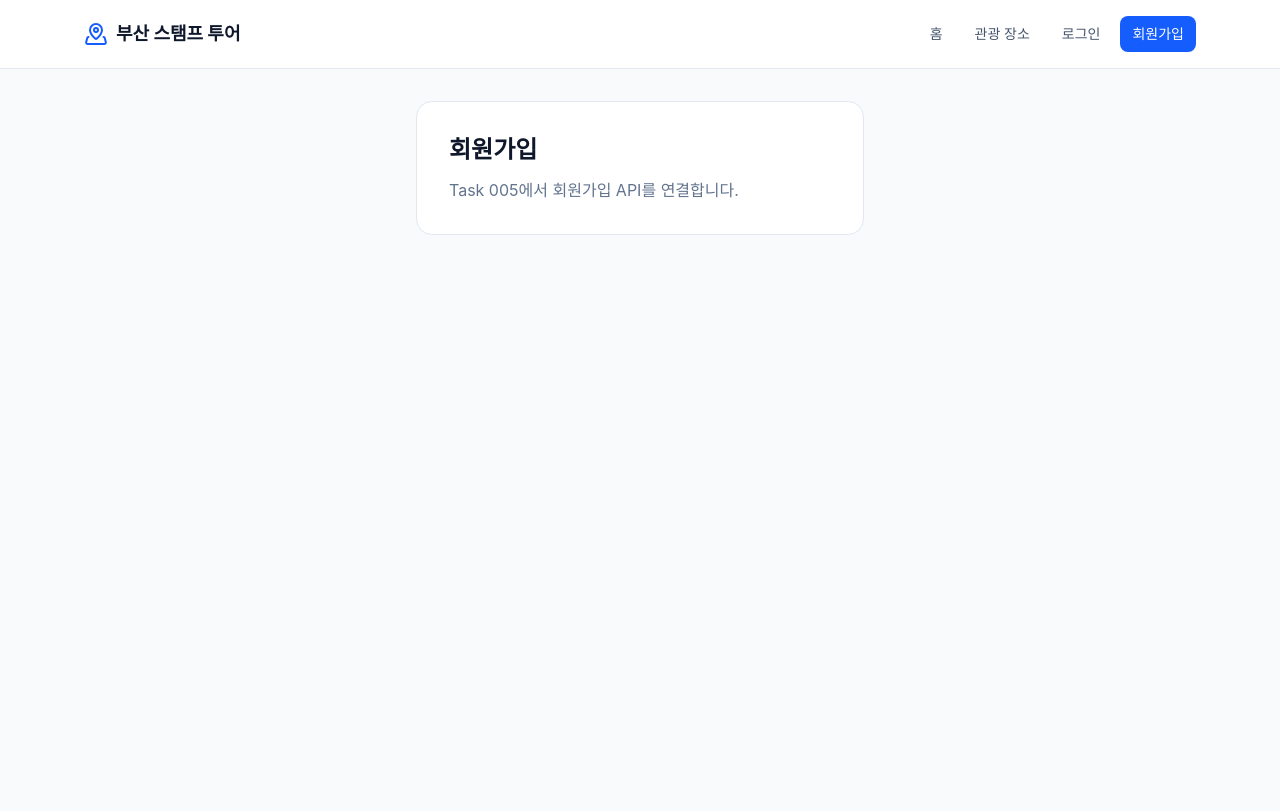
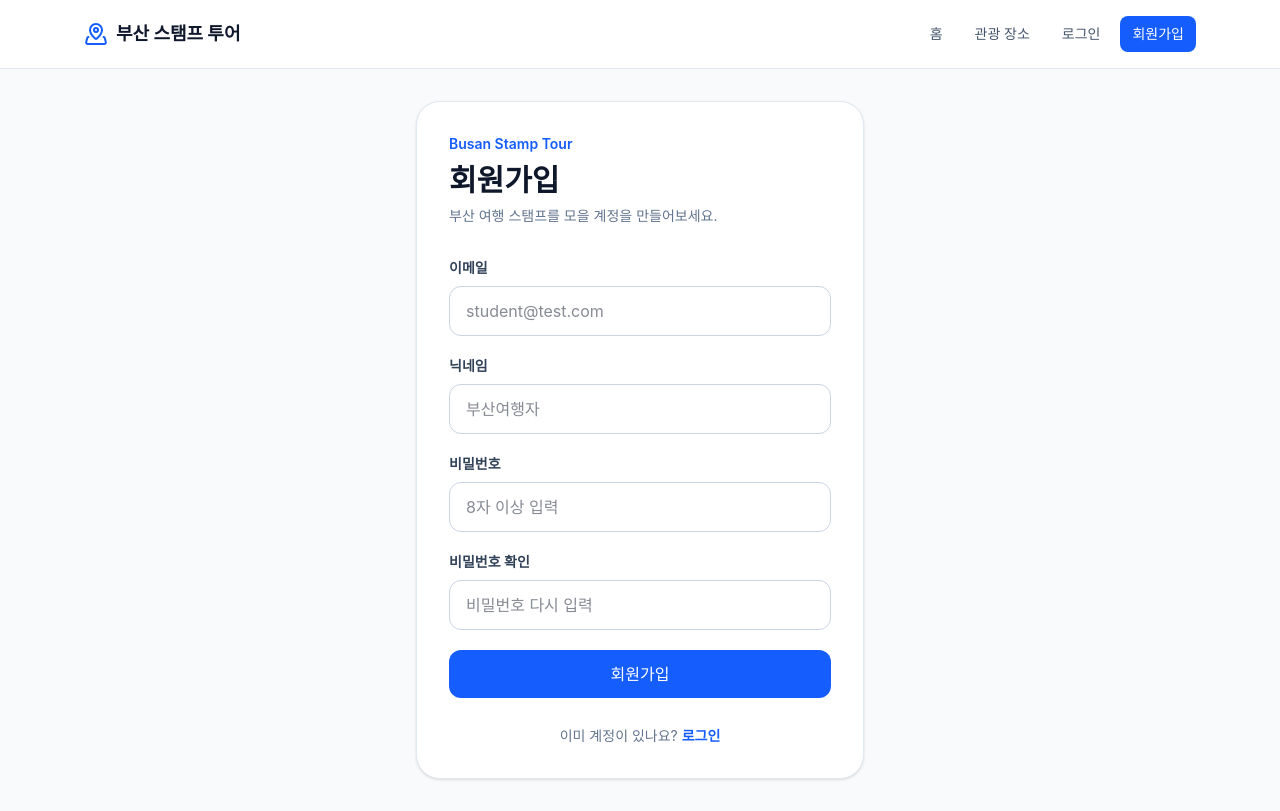
Before and after one commit to baesu123/busanstamp-maset-front, a React (Vite) app: page /signup in a window 1280 px wide. Built offline with nearby package versions, Linux system fonts and the light colour scheme; a web font is replaced by a local one.

Commit message:
회원가입 화면

```diff
--- a/src/pages/SignupPage.jsx
+++ b/src/pages/SignupPage.jsx
@@ -1,13 +1,175 @@
+import { useState } from "react";
+import { useMutation } from "@tanstack/react-query";
+import { Link, useNavigate } from "react-router";
+
+import { signup } from "../api/authApi";
+import FormInput from "../components/form/FormInput";
+import { getApiErrorMessage } from "../utils/getApiErrorMessage";
+
+const INITIAL_FORM = {
+  email: "",
+  password: "",
+  passwordConfirm: "",
+  nickname: "",
+};
+
 function SignupPage() {
+  const navigate = useNavigate();
+
+  const [form, setForm] = useState(INITIAL_FORM);
+
+  const [validationError, setValidationError] = useState("");
+
+  const signupMutation = useMutation({
+    mutationFn: signup,
+
+    onSuccess: () => {
+      navigate("/login", {
+        replace: true,
+        state: {
+          message: "회원가입이 완료되었습니다. 로그인해주세요.",
+        },
+      });
+    },
+  });
+
+  const handleChange = (event) => {
+    const { name, value } = event.target;
+
+    setForm((previous) => ({
+      ...previous,
+      [name]: value,
+    }));
+
+    setValidationError("");
+  };
+
+  const handleSubmit = (event) => {
+    event.preventDefault();
+
+    if (form.password !== form.passwordConfirm) {
+      setValidationError("비밀번호 확인이 일치하지 않습니다.");
+
+      return;
+    }
+
+    signupMutation.mutate({
+      email: form.email.trim(),
+      password: form.password,
+      nickname: form.nickname.trim(),
+    });
+  };
+
+  const apiError = signupMutation.isError
+    ? getApiErrorMessage(signupMutation.error, "회원가입에 실패했습니다.")
+    : "";
+
   return (
-    <section className="mx-auto max-w-md rounded-2xl border border-slate-200 bg-white p-8">
-      <h1 className="text-2xl font-bold">회원가입</h1>
+    <section className="mx-auto max-w-md">
+      <div className="rounded-3xl border border-slate-200 bg-white p-8 shadow-sm">
+        <div className="mb-8">
+          <p className="text-sm font-semibold text-blue-600">
+            Busan Stamp Tour
+          </p>
 
-      <p className="mt-3 text-slate-500">
-        Task 005에서 회원가입 API를 연결합니다.
-      </p>
+          <h1 className="mt-2 text-3xl font-bold">회원가입</h1>
+
+          <p className="mt-2 text-sm text-slate-500">
+            부산 여행 스탬프를 모을 계정을 만들어보세요.
+          </p>
+        </div>
+
+        <form onSubmit={handleSubmit} className="space-y-5">
+          <FormInput
+            label="이메일"
+            type="email"
+            name="email"
+            value={form.email}
+            onChange={handleChange}
+            placeholder="student@test.com"
+            autoComplete="email"
+            required
+          />
+
+          <FormInput
+            label="닉네임"
+            type="text"
+            name="nickname"
+            value={form.nickname}
+            onChange={handleChange}
+            placeholder="부산여행자"
+            maxLength={20}
+            autoComplete="nickname"
+            required
+          />
+
+          <FormInput
+            label="비밀번호"
+            type="password"
+            name="password"
+            value={form.password}
+            onChange={handleChange}
+            placeholder="8자 이상 입력"
+            minLength={8}
+            maxLength={50}
+            autoComplete="new-password"
+            required
+          />
+
+          <FormInput
+            label="비밀번호 확인"
+            type="password"
+            name="passwordConfirm"
+            value={form.passwordConfirm}
+            onChange={handleChange}
+            placeholder="비밀번호 다시 입력"
+            minLength={8}
+            maxLength={50}
+            autoComplete="new-password"
+            error={validationError}
+            required
+          />
+
+          {apiError && <ErrorMessage message={apiError} />}
+
+          <button
+            type="submit"
+            disabled={signupMutation.isPending}
+            className="
+              w-full rounded-xl bg-blue-600 px-5 py-3
+              font-semibold text-white transition
+              hover:bg-blue-500
+              disabled:cursor-not-allowed
+              disabled:bg-slate-400
+            "
+          >
+            {signupMutation.isPending ? "가입 처리 중..." : "회원가입"}
+          </button>
+        </form>
+
+        <p className="mt-7 text-center text-sm text-slate-500">
+          이미 계정이 있나요?{" "}
+          <Link
+            to="/login"
+            className="font-semibold text-blue-600 hover:text-blue-500"
+          >
+            로그인
+          </Link>
+        </p>
+      </div>
     </section>
   );
 }
 
+function ErrorMessage({ message }) {
+  return (
+    <div
+      role="alert"
+      className="rounded-xl bg-red-50 px-4 py-3 text-sm text-red-700"
+    >
+      {message}
+    </div>
+  );
+}
+
 export default SignupPage;
```
